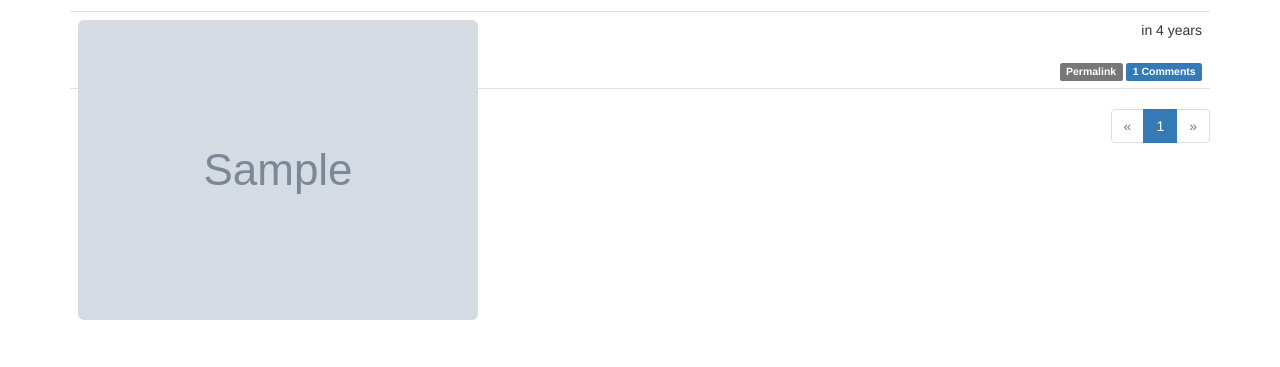
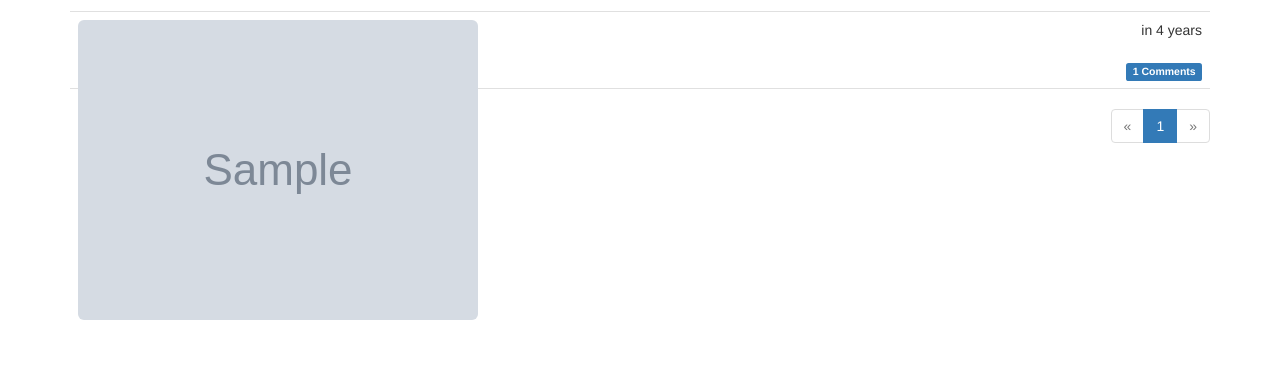
Before and after one commit to yyt030/badou.com, a Flask app: template app/templates/user.html in a window 1280 px wide. Shown: the part 433-800 px from the top of the page. Run offline with Flask 2, Linux system fonts and the light colour scheme; tables that the repository leaves empty hold one stand-in row (values such as "Sample post"); the template is opened without the code that fills it: values that come from a table or form of the project are taken from there, most other values are stand-ins (such as "Sample title", 1, 10 or a date in 2020); grey boxes marked "Sample" are stand-in pictures; some libraries are stand-ins or nearby versions.

Commit message:
delete link

```diff
--- a/app/templates/_posts.html
+++ b/app/templates/_posts.html
@@ -28,9 +28,9 @@
                             <span class="label label-danger">Edit [Admin]</span>
                         </a>
                     {% endif %}
-                    <a href="{{ url_for('.post', id=post.id) }}">
-                        <span class="label label-default">Permalink</span>
-                    </a>
+{#                    <a href="{{ url_for('.post', id=post.id) }}">#}
+{#                        <span class="label label-default">Permalink</span>#}
+{#                    </a>#}
                     <a href="{{ url_for('.post', id=post.id) }}#comments">
                         <span class="label label-primary">{{ post.comments.count() }} Comments</span>
                     </a>
--- a/app/templates/post.html
+++ b/app/templates/post.html
@@ -6,7 +6,7 @@
 
 {% block page_content %}
     {% include '_posts.html' %}
-    <h4 id="comments">Comments</h4>
+    <h4 id="comments">回答</h4>
     {% if current_user.can(Permission.COMMENT) %}
         <div class="comment-form">
             {{ wtf.quick_form(form) }}
```
